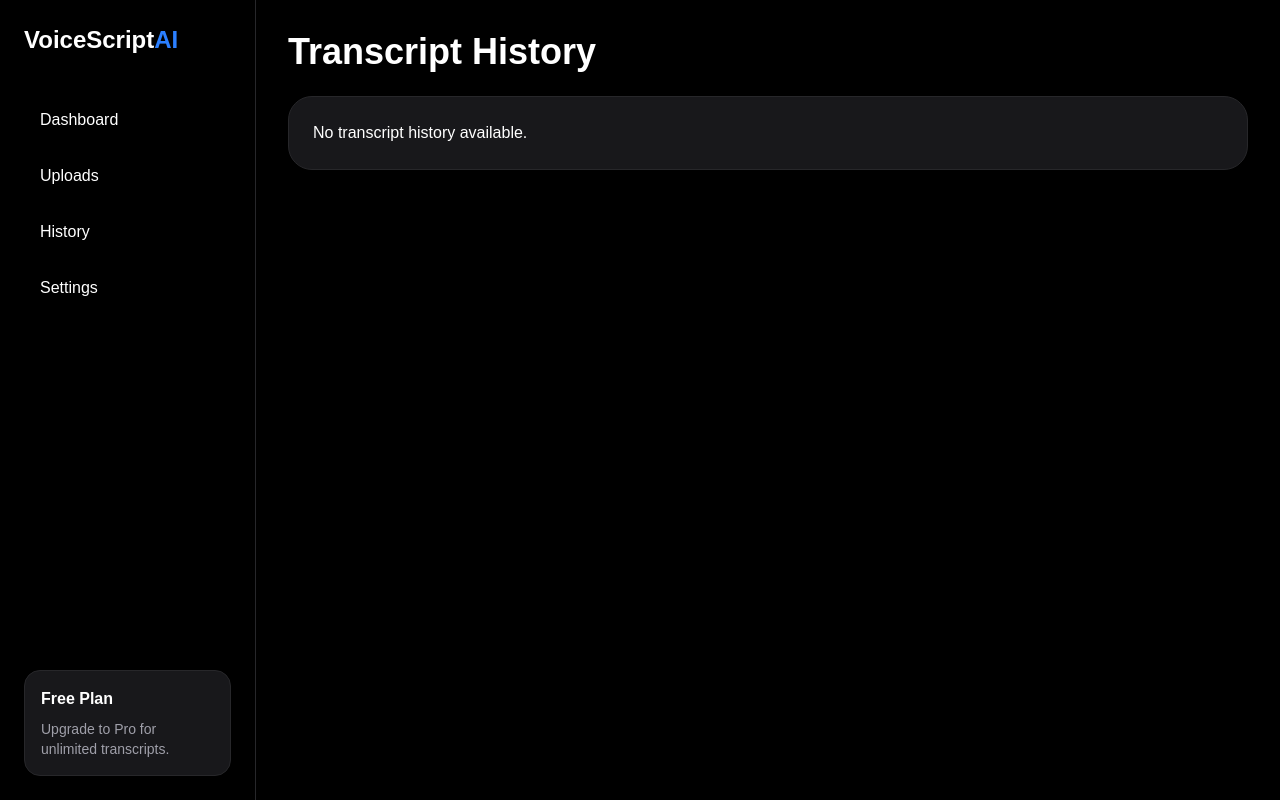
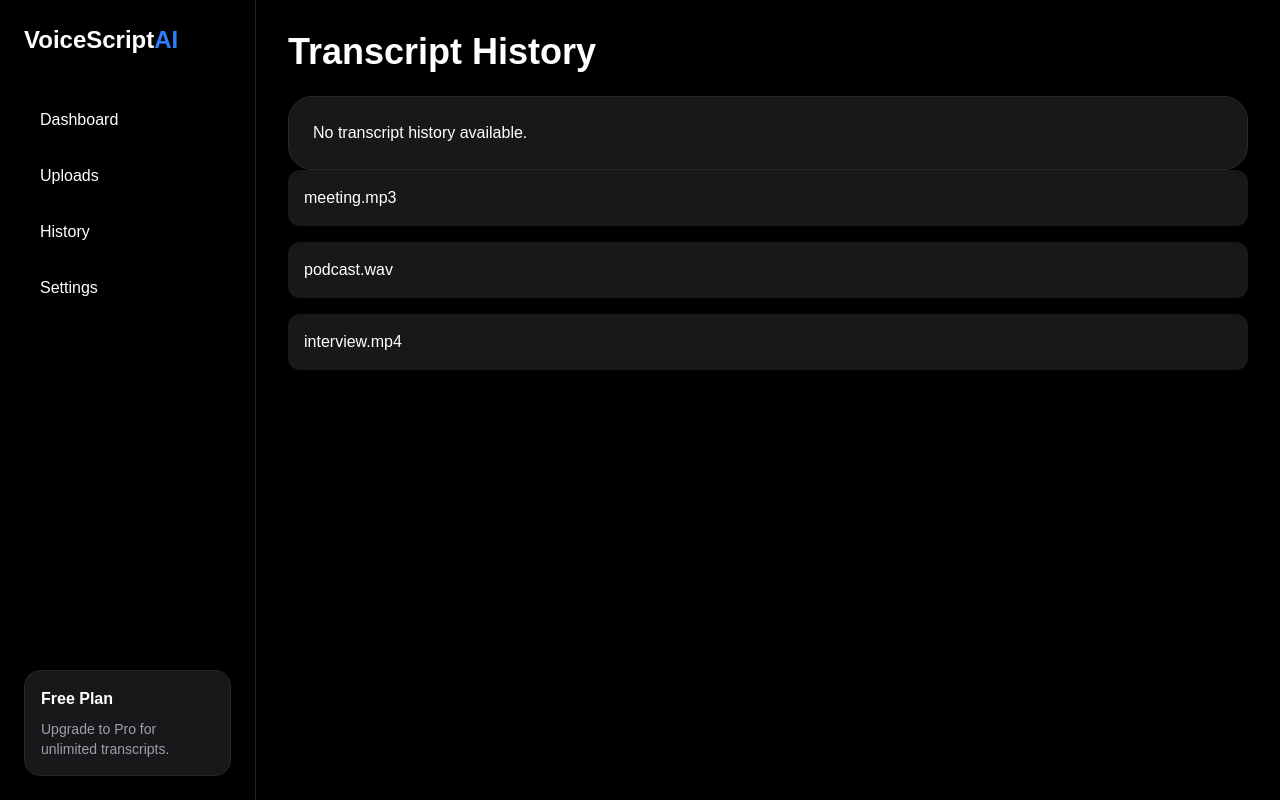
Before and after one commit to Kesarkarale/voicescript-ai, a Next.js app: page /dashboard/history in a window 1280 px wide. Built offline with nearby package versions, Linux system fonts and the light colour scheme.

Commit message:
Update page.tsx

```diff
--- a/app/dashboard/history/page.tsx
+++ b/app/dashboard/history/page.tsx
@@ -13,6 +13,19 @@ export default function HistoryPage() {
         <div className="bg-zinc-900 border border-zinc-800 rounded-3xl p-6">
           No transcript history available.
         </div>
+        <div className="space-y-4">
+  <div className="bg-zinc-900 p-4 rounded-xl">
+    meeting.mp3
+  </div>
+
+  <div className="bg-zinc-900 p-4 rounded-xl">
+    podcast.wav
+  </div>
+
+  <div className="bg-zinc-900 p-4 rounded-xl">
+    interview.mp4
+  </div>
+</div>
       </section>
     </main>
   );
```
